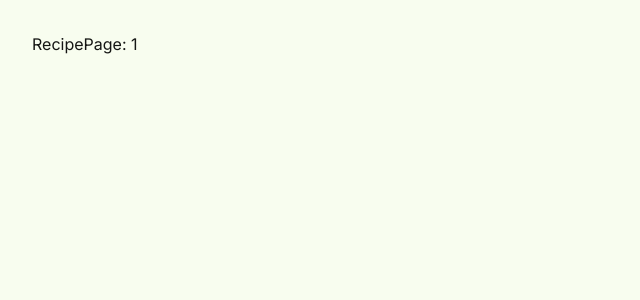
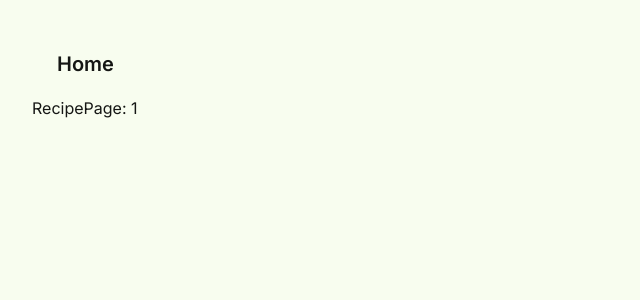
Before and after one commit to cheershanny/recipe-app, a Next.js app: page /recipes/1 in a window 1280 px wide. Shown: the top 300 px of the page, without its empty margins (0-640 px from the left). Built offline with nearby package versions, Linux system fonts and the light colour scheme.

Commit message:
create NavBar and add to root layout

```diff
--- /dev/null
+++ b/app/components/NavBar.tsx
@@ -0,0 +1,14 @@
+import Link from "next/link";
+import React from "react";
+
+const NavBar = () => {
+  return (
+    <div className="navbar bg-base-100">
+      <Link href="/" className="btn btn-ghost text-xl">
+        Home
+      </Link>
+    </div>
+  );
+};
+
+export default NavBar;
--- a/app/layout.tsx
+++ b/app/layout.tsx
@@ -1,6 +1,7 @@
 import type { Metadata } from "next";
 import { Inter } from "next/font/google";
 import "./globals.css";
+import NavBar from "./components/NavBar";
 
 const inter = Inter({ subsets: ["latin"] });
 
@@ -16,7 +17,10 @@ export default function RootLayout({
 }>) {
   return (
     <html lang="en" data-theme="lemonade">
-      <body className={inter.className}>{children}</body>
+      <body className={inter.className}>
+        <NavBar />
+        {children}
+      </body>
     </html>
   );
 }
```
